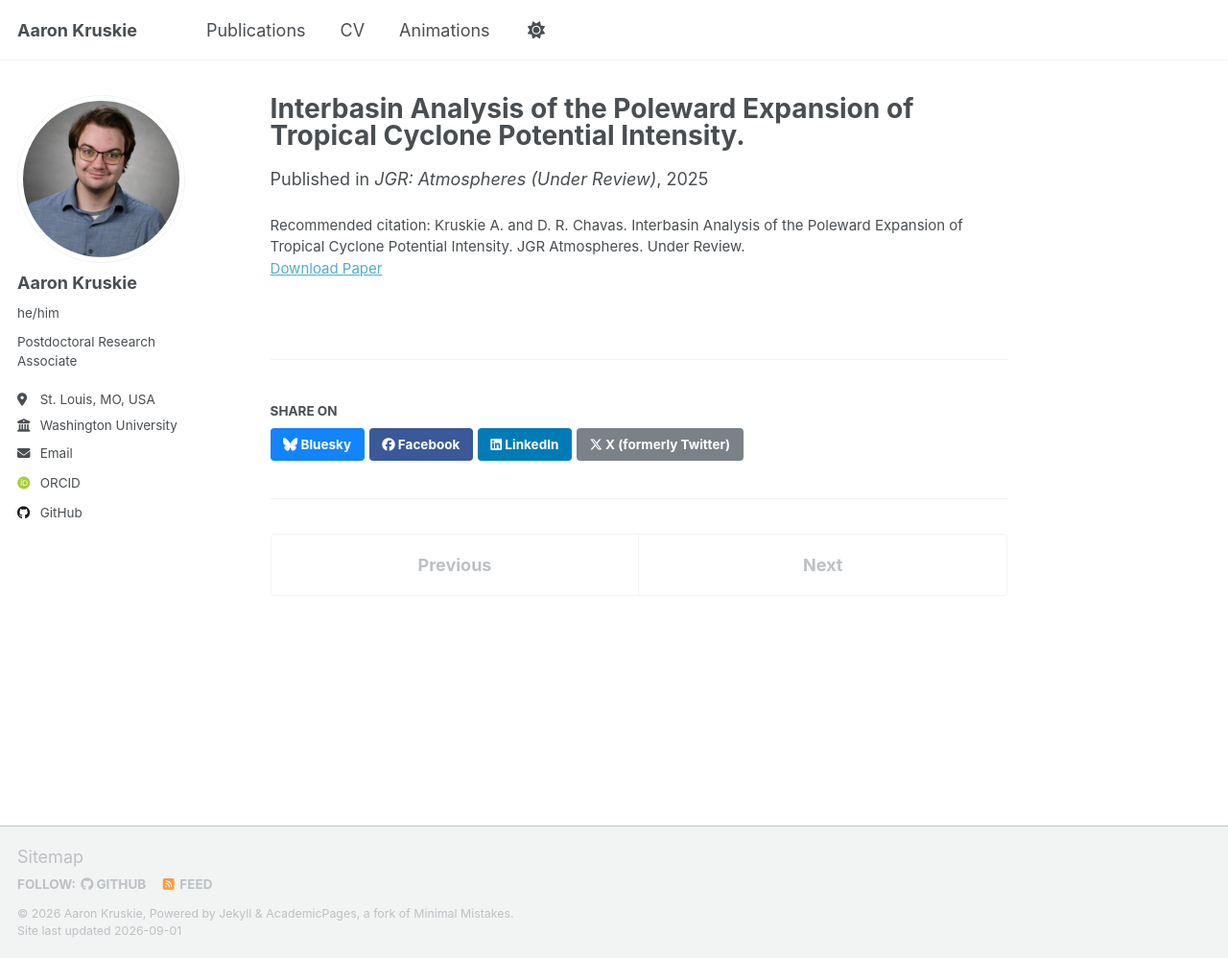
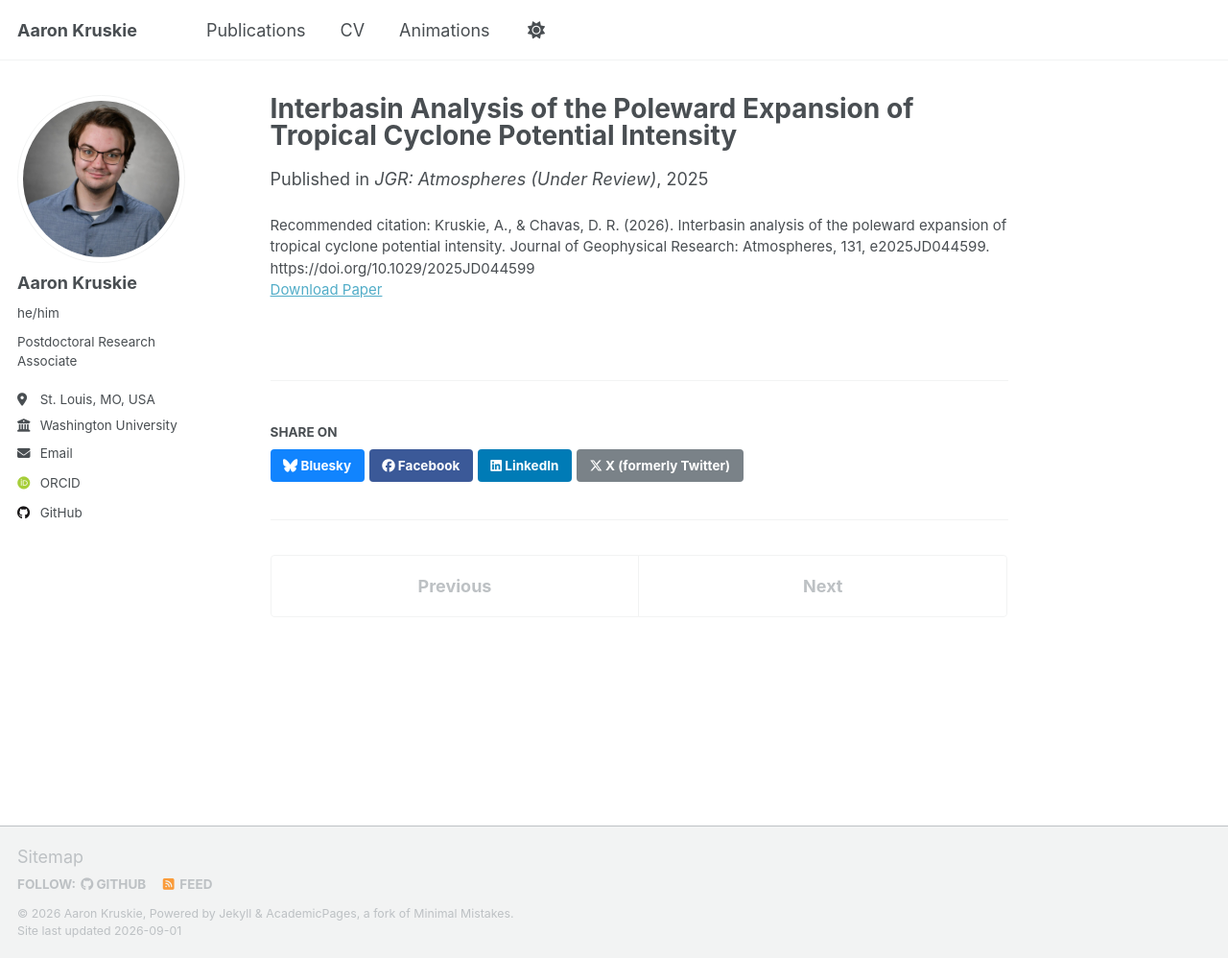
Before and after one commit to akruskie/akruskie.github.io, a Jekyll site: the page built from _publications/2010-10-01-paper-title-number-2.md, in a window 1280 px wide and 998 px high. Shown: the whole window at 96% size. Built offline with Jekyll 4.4.1, drawn with Linux system fonts in a browser that asks for light colours; some web fonts are replaced; a script that is not in the unit is left out.

Commit message:
Update 2010-10-01-paper-title-number-2.md

```diff
--- a/_publications/2010-10-01-paper-title-number-2.md
+++ b/_publications/2010-10-01-paper-title-number-2.md
@@ -1,5 +1,5 @@
 ---
-title: " Interbasin Analysis of the Poleward Expansion of Tropical Cyclone Potential Intensity. "
+title: " Interbasin Analysis of the Poleward Expansion of Tropical Cyclone Potential Intensity"
 collection: publications
 category: manuscripts
 permalink: /publication/2025-poleward-expansion-JGR
@@ -7,5 +7,5 @@ excerpt: 'This paper explores the variable expansion rates of tropical cyclone e
 date: 2025-10-31
 venue: 'JGR: Atmospheres (Under Review)'
 paperurl: 'https://essopenarchive.org/users/767230/articles/1306731-interbasin-analysis-of-the-poleward-expansion-of-tropical-cyclone-potential-intensity'
-citation: 'Kruskie A. and D. R. Chavas. Interbasin Analysis of the Poleward Expansion of Tropical Cyclone Potential Intensity. JGR Atmospheres. Under Review.'
+citation: 'Kruskie, A., & Chavas, D. R. (2026). Interbasin analysis of the poleward expansion of tropical cyclone potential intensity. Journal of Geophysical Research: Atmospheres, 131, e2025JD044599. https://doi.org/10.1029/2025JD044599'
 ---
```
